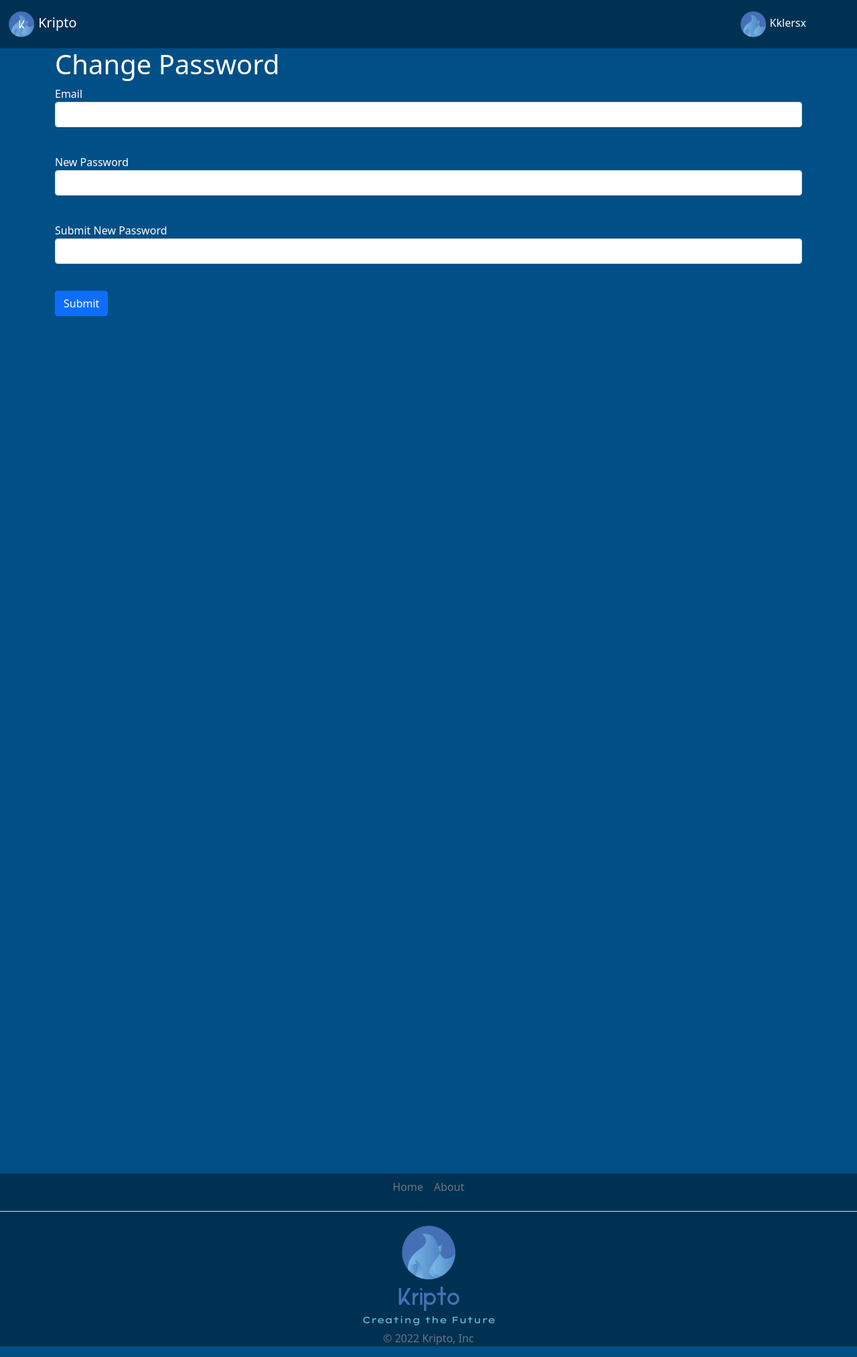
After one commit to AlanDD13/Web_Project, a Flask app: page /account/change_password in a window 1280 px wide. The commit adds this page. Shown: the whole page at 67% size. Run offline with Flask 2, Linux system fonts and the light colour scheme; a user stored in the database is signed in.

Commit message:
Change password, email, username

```diff
--- /dev/null
+++ b/form/change_password.py
@@ -0,0 +1,10 @@
+from flask_wtf import FlaskForm
+from wtforms import EmailField, PasswordField, BooleanField, SubmitField
+from wtforms.validators import DataRequired
+
+
+class ChangePasswordForm(FlaskForm):
+    email = EmailField('Email', validators=[DataRequired()])
+    new_password = PasswordField('New Password', validators=[DataRequired()])
+    new_password_submit = PasswordField('Submit New Password', validators=[DataRequired()])
+    submit = SubmitField('Submit')
--- a/form/user.py
+++ b/form/user.py
@@ -8,4 +8,4 @@ class RegisterForm(FlaskForm):
     password = PasswordField('Password', validators=[DataRequired()])
     password_again = PasswordField('Submit Password', validators=[DataRequired()])
     name = StringField('Username', validators=[DataRequired()])
-    submit = SubmitField('Войти')
+    submit = SubmitField('Log in')
--- a/main.py
+++ b/main.py
@@ -2,6 +2,7 @@ from flask import Flask, render_template, redirect
 from flask_login import LoginManager, login_user, login_required, logout_user
 from form.user import RegisterForm
 from form.login import LoginForm
+from form.change_password import ChangePasswordForm
 from data import db_session
 from data.users import User
 
@@ -20,11 +21,6 @@ def load_user(user_id):
     return db_sess.query(User).get(user_id)
 
 
-def get_username():
-    db_sess = db_session.create_session()
-    return db_sess.query(User).get('username')
-
-
 @app.route('/')
 def index():
     return render_template('index.html')
@@ -35,14 +31,14 @@ def register():
     form = RegisterForm()
     if form.validate_on_submit():
         if form.password.data != form.password_again.data:
-            return render_template('register.html', title='Регистрация',
+            return render_template('register.html', title='Registration',
                                    form=form,
-                                   message="Пароли не совпадают")
+                                   message="Passwords don't match")
         db_sess = db_session.create_session()
         if db_sess.query(User).filter(User.email == form.email.data).first():
-            return render_template('register.html', title='Регистрация',
+            return render_template('register.html', title='Registration',
                                    form=form,
-                                   message="Такой пользователь уже есть")
+                                   message="This User already exists")
         user = User(
             username=form.name.data,
             email=form.email.data,
@@ -82,6 +78,41 @@ def account():
     return render_template('account.html')
 
 
+@app.route('/account/change_password', methods=['GET', 'POST'])
+@login_required
+def change_password():
+    form = ChangePasswordForm()
+    if form.validate_on_submit():
+        if form.new_password.data == form.new_password_submit.data:
+            db_sess = db_session.create_session()
+            user = db_sess.query(User).filter(User.email == form.email.data).first()
+            if user and user.check_password(form.new_password.data):
+                return render_template('change_password.html',
+                                       message="Password shouldn't be same as old",
+                                       form=form)
+            else:
+                User.set_password(form.new_password.data)
+                db_sess.commit()
+                return redirect('/')
+        else:
+            return render_template('change_password.html',
+                                   message="Passwords are different",
+                                   form=form)
+    return render_template('change_password.html', form=form)
+
+
+@app.route('/account/change_username')
+@login_required
+def change_username():
+    return render_template('change_username.html')
+
+
+@app.route('/account/change_email')
+@login_required
+def change_email():
+    return render_template('change_email.html')
+
+
 @app.route('/about_Kripto')
 def about():
     return render_template('about.html')
--- a/templates/base.html
+++ b/templates/base.html
@@ -34,10 +34,10 @@
             <div class="navbar-collapse collapse show" id="navbarSupportedContent" style="direction: rtl;">
               <ul class="navbar-nav me-auto mb-2 mb-lg-0" style="padding-left: 85%;">
                 <li class="nav-item">
-                  <a class="nav-link active" aria-current="page" href="{{ url_for('register') }}">Зарегистрироваться</a>
+                  <a class="nav-link active" aria-current="page" href="{{ url_for('register') }}">Registrate</a>
                 </li>
                 <li class="nav-item">
-                  <a class="nav-link active" aria-current="page" href="{{ url_for('login') }}">Войти</a>
+                  <a class="nav-link active" aria-current="page" href="{{ url_for('login') }}">Log in</a>
                 </li>
               </ul>
             </div>
@@ -50,7 +50,7 @@
         {% endblock %}
     </main>
 </body>
-<div class='footer fixed-bottom' style='background-color: #003153;'>
+<div class='footer' style='background-color: #003153; margin-top: 100%'>
   <footer class="footer">
       <ul class="nav justify-content-center border-bottom pb-3 mb-3">
         <li class="nav-item"><a href="{{ url_for('index') }}" class="nav-link px-2 text-muted">Home</a></li>
--- /dev/null
+++ b/templates/change_password.html
@@ -0,0 +1,37 @@
+{% extends "base.html" %}
+
+{% block content %}
+<h1>Change Password</h1>
+    <form action="" method="post">
+        {{ form.hidden_tag() }}
+        <p>
+            {{ form.email.label }}<br>
+            {{ form.email(class="form-control", type="email") }}<br>
+            {% for error in form.email.errors %}
+                <div class="alert alert-danger" role="alert">
+                    {{ error }}
+                </div>
+            {% endfor %}
+        </p>
+        <p>
+            {{ form.new_password.label }}<br>
+            {{ form.new_password(class="form-control", type="password") }}<br>
+            {% for error in form.new_password.errors %}
+                <div class="alert alert-danger" role="alert">
+                    {{ error }}
+                </div>
+            {% endfor %}
+        </p>
+        <p>
+            {{ form.new_password_submit.label }}<br>
+            {{ form.new_password_submit(class="form-control", type="password") }}<br>
+            {% for error in form.new_password_submit.errors %}
+                <div class="alert alert-danger" role="alert">
+                    {{ error }}
+                </div>
+            {% endfor %}
+        </p>
+        <p>{{ form.submit(type="submit", class="btn btn-primary") }}</p>
+        <div>{{ message }}</div>
+    </form>
+{% endblock %}
--- a/templates/login.html
+++ b/templates/login.html
@@ -1,7 +1,7 @@
 {% extends "base.html" %}
 
 {% block content %}
-<h1>Авторизация</h1>
+<h1>Authorization</h1>
     <form action="" method="post">
         {{ form.hidden_tag() }}
         <p>
--- a/templates/register.html
+++ b/templates/register.html
@@ -1,7 +1,7 @@
 {% extends "base.html" %}
 
 {% block content %}
-<h1>Регистрация</h1>
+<h1>Registration</h1>
 <form action="" method="post">
     {{ form.hidden_tag() }}
     <p>
```
Also changed, not shown: templates/account.html (+18 -0 lines), templates/test.html (+9 -11 lines), templates/index.html (line endings or trailing spaces).
